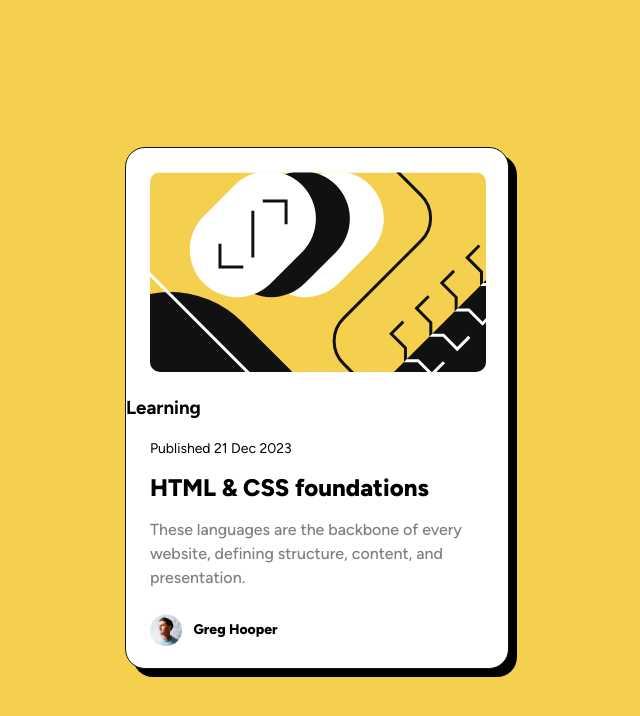
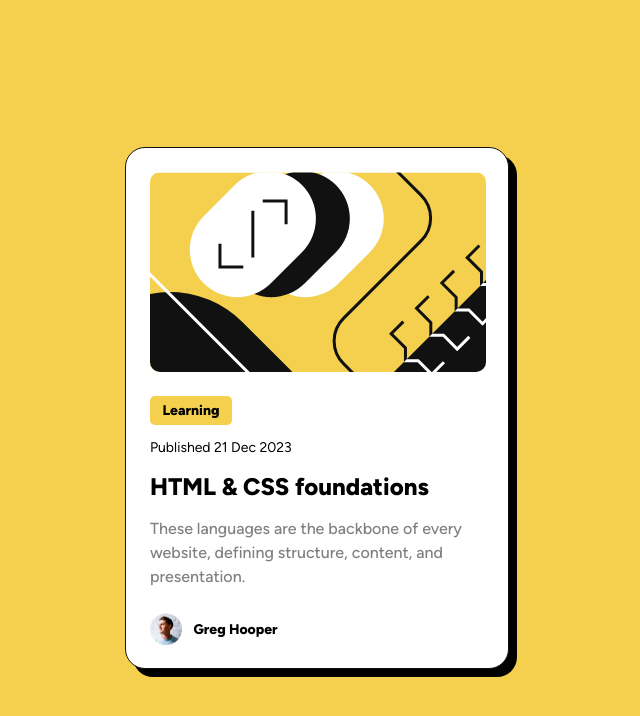
Before and after one commit to EsmailAmiri/blog-preview-card, a plain HTML site: page index.html in a window 1280 px wide. Shown: the whole page, without its empty margins (323-963 px from the left). Drawn offline with Linux system fonts and the light colour scheme.

Commit message:
Update index.html

```diff
--- a/index.html
+++ b/index.html
@@ -8,24 +8,23 @@
     <title>Frontend Mentor | Blog preview card</title>
   </head>
   <body>
-    <main class="fram-3" role="main">
-      <article class="blog-preview">
+    <section  class="fram-3">
       <div class="blog-image">
-          <img src="./assets/images/illustration-article.svg" alt="Illustration of an article">
+        <img src="./assets/images/illustration-article.svg" alt="pic">
       </div>
       <div class="content">
-          <header>
+        <div class="box">
           <h3>Learning</h3>
-          </header>
-          <time datetime="2023-12-21" class="publish-date">Published 21 Dec 2023</time>
+        </div>
+        <span class="publish-date">Published 21 Dec 2023</span>
         <h1>HTML & CSS foundations</h1>
         <p>These languages are the backbone of every website, defining structure, content, and presentation.</p>
       </div>
-        <footer class="author">
-          <img src="./assets/images/image-avatar.webp" alt="Photo of Greg Hooper">
+      <div class="author">
+        <img src="./assets/images/image-avatar.webp" alt="pic">
         <span class="author-name">Greg Hooper</span>
-        </footer>
-      </article>
-    </main>
+      </div>
+    </section >
+
   </body>
 </html>
```
Lines whose indentation alone changed are shown as unchanged.
